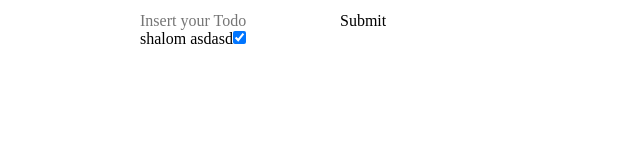
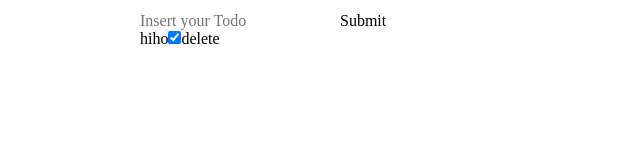
Before and after one commit to danielpassy/Vue-Todo, a Nuxt app: page / in a window 1280 px wide. Shown: the top 160 px of the page, without its empty margins (0-640 px from the left). Built offline with nearby package versions, Linux system fonts and the light colour scheme.

Commit message:
todo implement with state

```diff
--- a/components/Todo.vue
+++ b/components/Todo.vue
@@ -1,8 +1,11 @@
 <template>
   <div>
     <div id="flex">
-      {{ description }} asdasd
-      <form><input v-model="checked" type="checkbox" /></form>
+      {{ data.description }}
+      <form>
+        <input v-model="checked" type="checkbox" />
+      </form>
+      <input type="submit" value='delete' @click="deleteTodo()">
     </div>
   </div>
 </template>
@@ -10,7 +13,7 @@
 <script>
 export default {
   name: "Todo",
-  props: ["description"],
+  props: ["data"],
   data() {
     return {
       checked: true,
@@ -18,7 +21,8 @@ export default {
   },
   methods: {
     deleteTodo() {
-      this.$emit("grito", "1");
+      console.log("hi")
+      this.$emit("emitit", this.data.id);
     },
   },
 };
--- a/pages/index.vue
+++ b/pages/index.vue
@@ -12,8 +12,12 @@
       </form>
       <input type="submit" @click="alertUser" />
     </div>
-    <Todo @grito="removeTodo" description="shalom" />
-
+    <Todo
+      @emitit="deleteTodo"
+      v-for="todo in todos"
+      :data="todo"
+      :key="todo.id"
+    />
     <div class="todos"></div>
   </div>
 </template>
@@ -24,16 +28,18 @@ export default {
   data() {
     return {
       todoInput: "",
-      todos: [],
+      todos: [{ description: "hiho", id: 0 }],
     };
   },
   methods: {
-    alertUser(e) {
-      this.todos.push(this.todoInput);
+    alertUser() {
+      const todo = { description: this.todoInput, id: this.todos.length };
+      this.todos.push(todo);
       this.todoInput = "";
     },
-    removeTodo() {
-      alert("someone attempted to delete this");
+    deleteTodo(id) {
+        this.todos = this.todos.filter((todo) => todo.id !== id)
+
     },
   },
 };
@@ -41,11 +47,10 @@ export default {
 
 <style>
 #flex {
-    display:flex
+  display: flex;
 }
-.container{
-    align-items: center;
-    width: 80vw;
-
+.container {
+  align-items: center;
+  width: 80vw;
 }
 </style>
```
